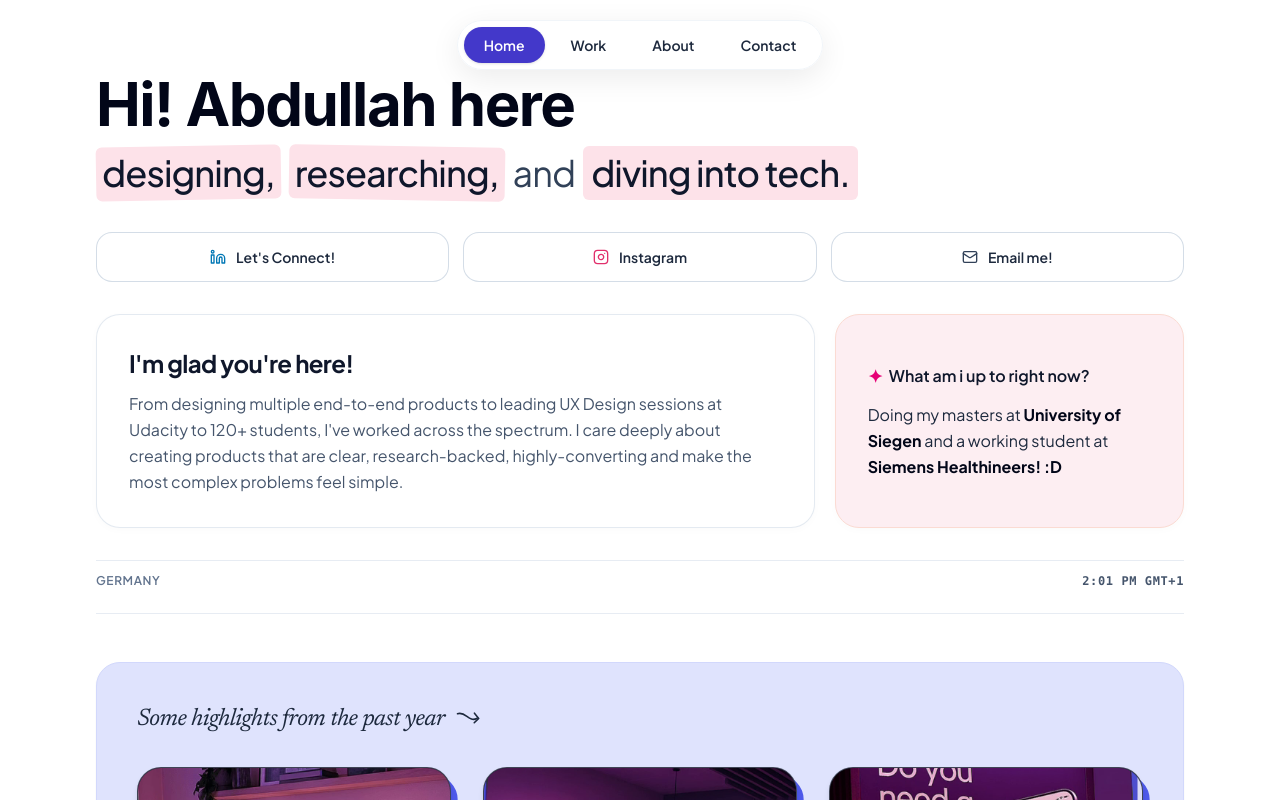
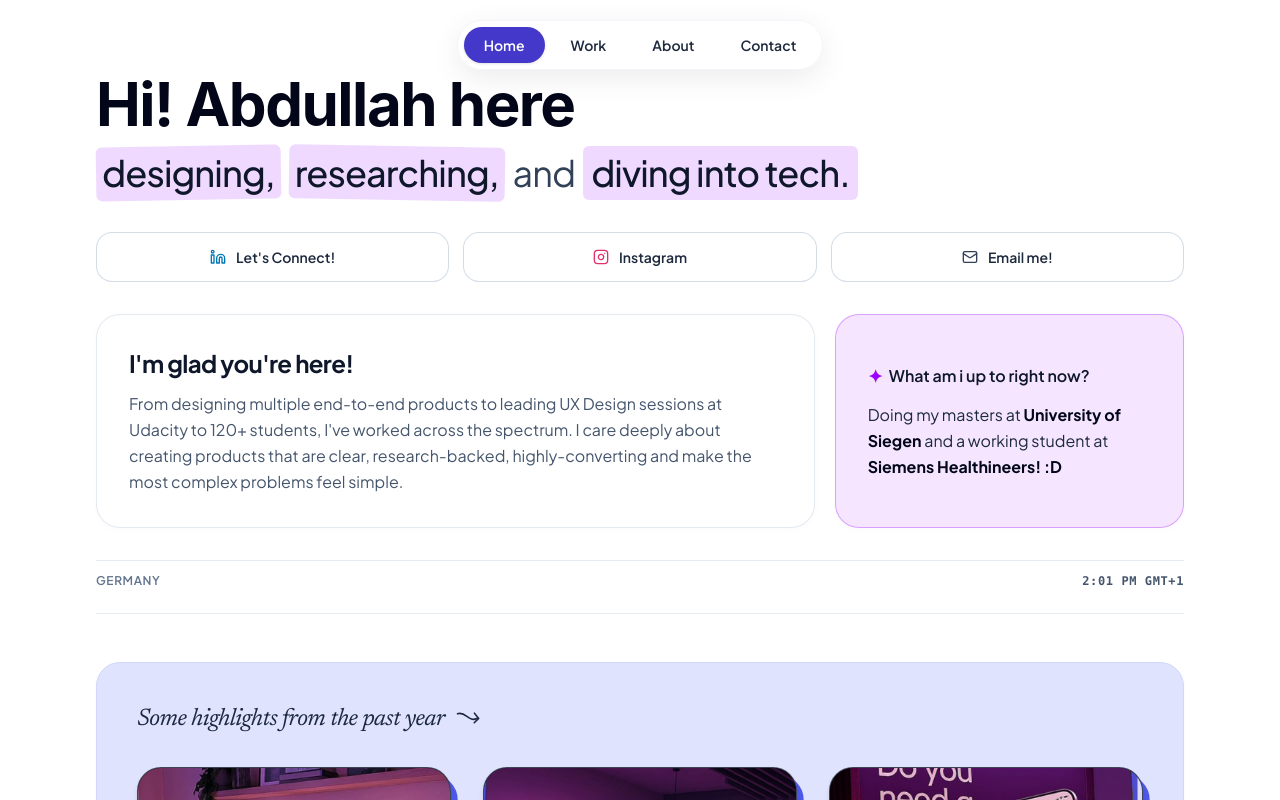
Before and after one commit to Abdidev1/Abdullah-Mohsin, a React (Vite) app: page / in a window 1280 px wide. Shown: the top 800 px of the page. Built offline with nearby package versions, Linux system fonts and the light colour scheme; a web font is replaced by a local one.

Commit message:
style: update hero highlights and status card to #9D00FF theme

```diff
--- a/src/components/HeroSection.tsx
+++ b/src/components/HeroSection.tsx
@@ -37,14 +37,14 @@ export const HeroSection: React.FC<HeroSectionProps> = ({ onOpenContact }) => {
         <h2 className="text-2xl sm:text-3xl md:text-4xl font-normal text-slate-700 tracking-tight leading-snug flex flex-wrap items-baseline gap-x-2 gap-y-1">
           <span className="relative inline-block px-1.5 py-0.5 z-0 font-medium text-slate-900">
             <span
-              className="absolute inset-0 bg-[#fde2e9] rounded-md -z-10 transform -rotate-1"
+              className="absolute inset-0 bg-[#9D00FF]/15 rounded-md -z-10 transform -rotate-1"
               aria-hidden="true"
             />
             designing,
           </span>
           <span className="relative inline-block px-1.5 py-0.5 z-0 font-medium text-slate-900">
             <span
-              className="absolute inset-0 bg-[#fde2e9] rounded-md -z-10 transform rotate-1"
+              className="absolute inset-0 bg-[#9D00FF]/15 rounded-md -z-10 transform rotate-1"
               aria-hidden="true"
             />
             researching,
@@ -52,7 +52,7 @@ export const HeroSection: React.FC<HeroSectionProps> = ({ onOpenContact }) => {
           <span>and</span>
           <span className="relative inline-block px-2 py-0.5 z-0 font-medium text-slate-900">
             <span
-              className="absolute inset-0 bg-[#fde2e9] rounded-md -z-10"
+              className="absolute inset-0 bg-[#9D00FF]/15 rounded-md -z-10"
               aria-hidden="true"
             />
             diving into tech.
@@ -107,9 +107,9 @@ export const HeroSection: React.FC<HeroSectionProps> = ({ onOpenContact }) => {
         </div>
 
         {/* Right card: What am i up to right now? */}
-        <div className="lg:col-span-4 p-7 md:p-8 bg-[#fdeef2] rounded-3xl border border-[#fbdbd3] shadow-[0_2px_8px_rgba(0,0,0,0.02)] flex flex-col justify-center">
+        <div className="lg:col-span-4 p-7 md:p-8 bg-[#9D00FF]/10 rounded-3xl border border-[#9D00FF]/30 shadow-[0_2px_8px_rgba(0,0,0,0.02)] flex flex-col justify-center">
           <h3 className="text-sm md:text-base font-semibold text-slate-900 mb-3 flex items-center gap-1.5">
-            <span className="text-pink-600 font-bold text-lg">✦</span>
+            <span className="text-[#9D00FF] font-bold text-lg">✦</span>
             <span>What am i up to right now?</span>
           </h3>
           <p className="text-slate-800 text-sm md:text-base leading-relaxed">
```
